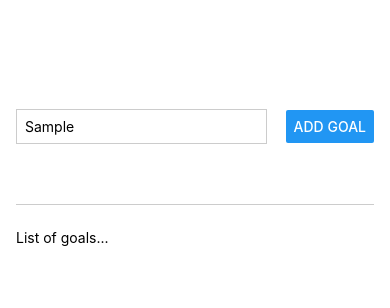
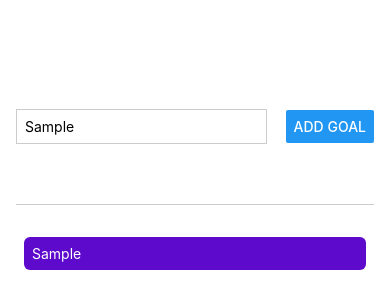
Before and after one commit to HellayneBelas/ReactNative, a React Native app: screen / in a window 390 px wide. Both pictures are taken after typing "Sample" into the empty fields and a click on the button "ADD GOAL". Shown: the top 308 px of the page. Built offline with nearby package versions, Linux system fonts and the light colour scheme.

Commit message:
managing a list and add style

```diff
--- a/App.js
+++ b/App.js
@@ -3,14 +3,14 @@ import { Button, StyleSheet, Text, TextInput, View } from "react-native";
 
 export default function App() {
   const [enteredGoalText, setEnteredGoalText] = useState("");
+  const [courseGoals, setCourseGoals] = useState([]);
 
   function goalInputHandler(enteredText) {
     setEnteredGoalText(enteredText);
   }
 
   function addGoalHandler() {
-    console.log(enteredGoalText);
-    console.log("hellayne");
+    setCourseGoals((currentCourseGoals) => [...courseGoals, enteredGoalText]);
   }
 
   return (
@@ -24,7 +24,11 @@ export default function App() {
         <Button title="Add Goal" onPress={addGoalHandler} />
       </View>
       <View style={styles.goalsContainer}>
-        <Text>List of goals...</Text>
+        {courseGoals.map((goal) => (
+          <Text style={styles.goalItem} key={goal}>
+            {goal}{" "}
+          </Text>
+        ))}
       </View>
     </View>
   );
@@ -55,4 +59,11 @@ const styles = StyleSheet.create({
   goalsContainer: {
     flex: 4,
   },
+  goalItem: {
+    margin: 8,
+    padding: 8,
+    borderRadius: 6,
+    backgroundColor: "#5e0acc",
+    color: "white",
+  },
 });
```
